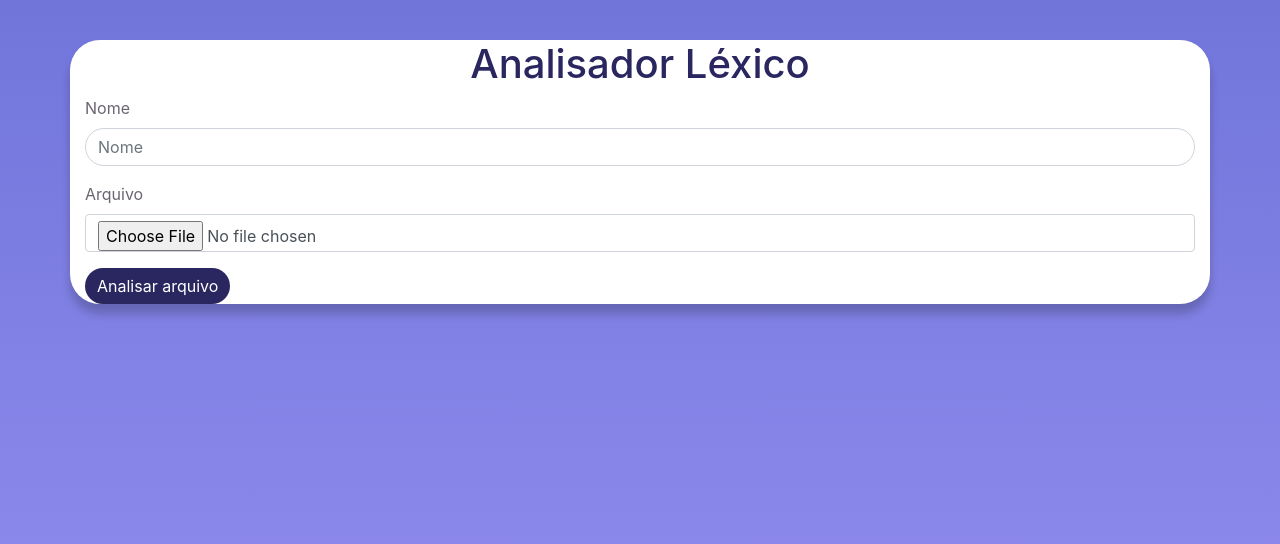
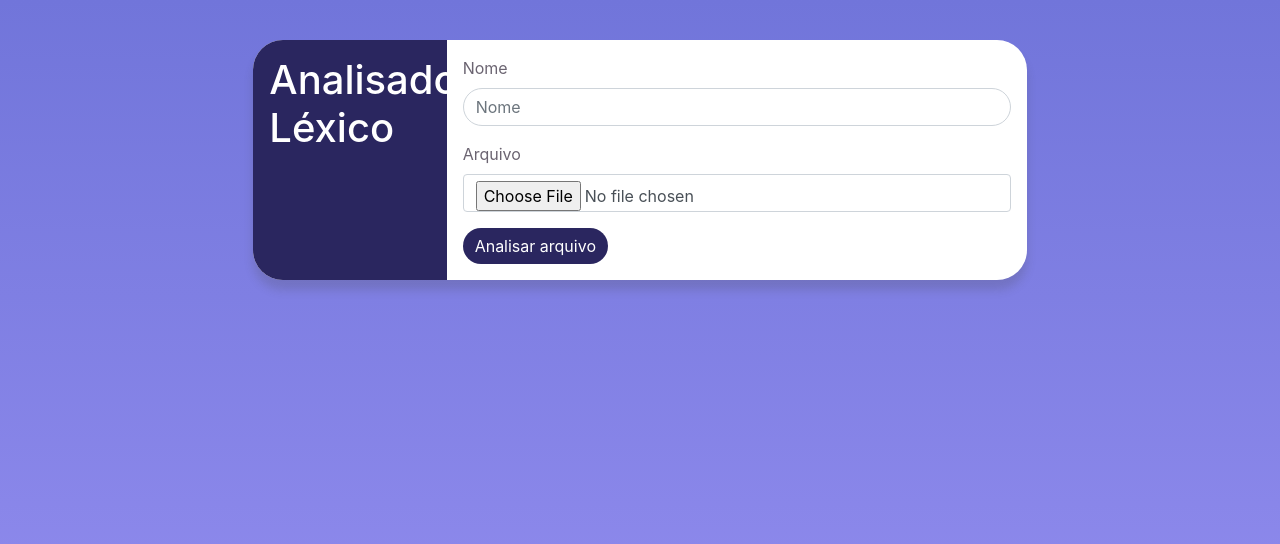
Before and after one commit to alineralncs/analisador-lexico, a Django app: page /arquivos in a window 1280 px wide. Shown: the top 544 px of the page. Run offline with Django 4.2, Linux system fonts and the light colour scheme; data that the repository does not hold is empty; some libraries are stand-ins or nearby versions.

Commit message:
refactor: melhorias interface

```diff
--- a/analisador/templates/index.html
+++ b/analisador/templates/index.html
@@ -16,12 +16,12 @@
     height: 100%;
     background-attachment: fixed;
   }
-  .container {
+  .row {
     margin-top: 40px;
     background-color:rgb(255, 255, 255);
     border-radius: 30px;
     color: #6B6471;
-    box-shadow: 0 10px 10px rgba(0, 0, 0, 0.2);
+    box-shadow: 0 10px 10px rgba(68, 68, 68, 0.2);
     /* box-shadow: 0 0 10px rgba(69, 69, 69, 0.9); */
     /* -webkit-box-shadow: 0 0 10px rgba(71, 71, 71, 0.6); */
   }
@@ -45,17 +45,24 @@
     border: #e16daf;
     border-radius: 30px;
   }
-  .texto-principal{
-    /* background-color: #2A265F; */
-    color: #2A265F;
+  .nome{
+    background-color: #2A265F;
+    color: #fff;
+    border-radius:30px 0px 0px 30px;
   }
+
 </style>
 
 <body>
   <div class="d-flex justify-content-center align-items-center">
 
-    <div class="container justify-content-center align-items-center" >
-      <h1 class="texto-principal text-center">Analisador Léxico</h1>
+    <!-- <div class="container justify-content-center align-items-center" > -->
+      <div class="row row-cols-2">
+        <div class="col-3 col-sm-3  nome p-3">
+          <h1 class="texto-principal">Analisador Léxico</h1>
+        </div>
+        <div class="col-9 col-sm-9 p-3">
+
           <form action="{%url 'analisador'%}" method="POST" class="form" enctype="multipart/form-data" >
             {% csrf_token %}
             {% bootstrap_form form %}
@@ -63,6 +70,9 @@
             <button type="submit" class="btn btn-primary" align="center">Analisar arquivo</button>
             {% endbuttons %}
           </form>
+        <!-- </div> -->
+      </div>
+
 
 
   </div>
```
Lines whose indentation alone changed are shown as unchanged.
